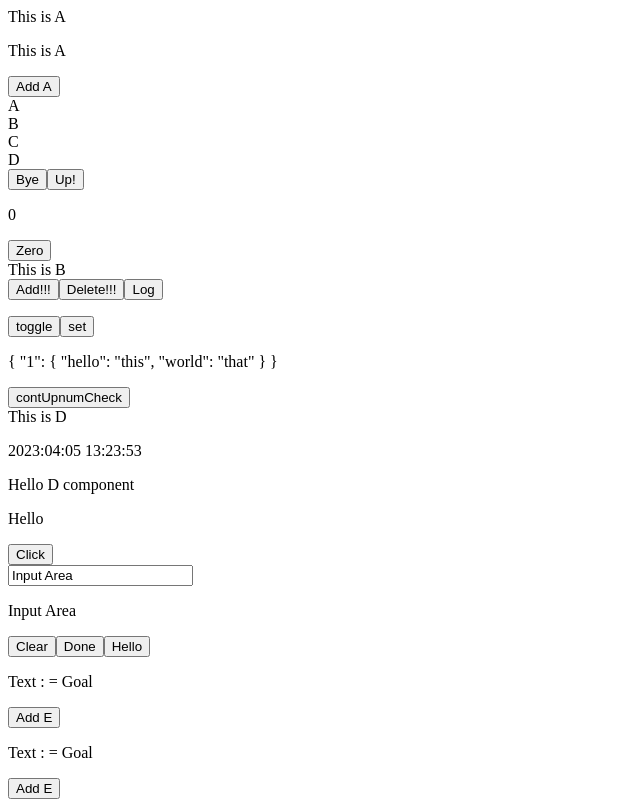
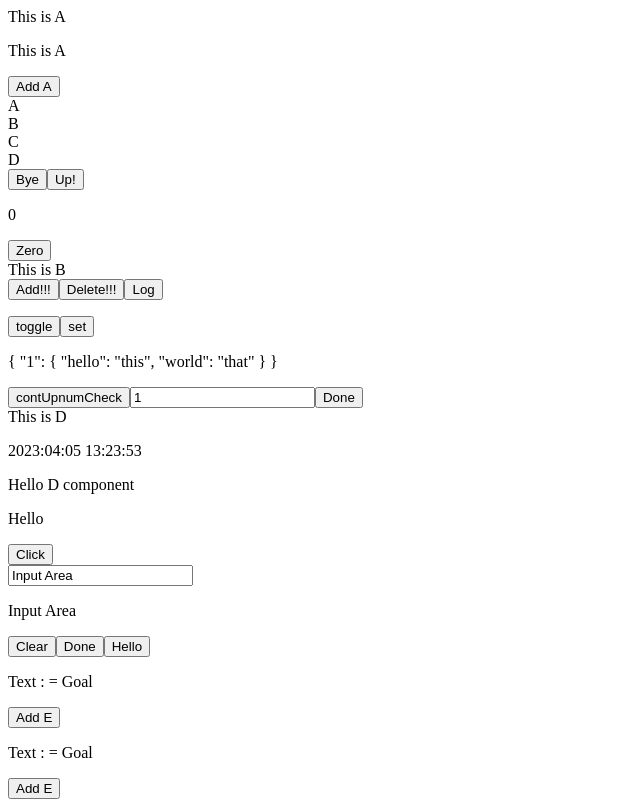
Before and after one commit to koyamal/pra_vue3, a Vue app in the folder vuePractive/: page / in a window 1280 px wide. Shown: the top 801 px of the page, without its empty margins (0-640 px from the left). Built offline with nearby package versions, Linux system fonts and the light colour scheme.

Commit message:
Use input

```diff
--- a/vuePractive/src/components/atom/B.vue
+++ b/vuePractive/src/components/atom/B.vue
@@ -63,4 +63,6 @@ export default {
   </p>
   <p>{{ checkHistries }}</p>
   <button @click="contUpnumCheck">contUpnumCheck</button>
+  <input type="number" v-model="numCheck">
+  <button @click="doneCheck">Done</button>
 </template>
```
